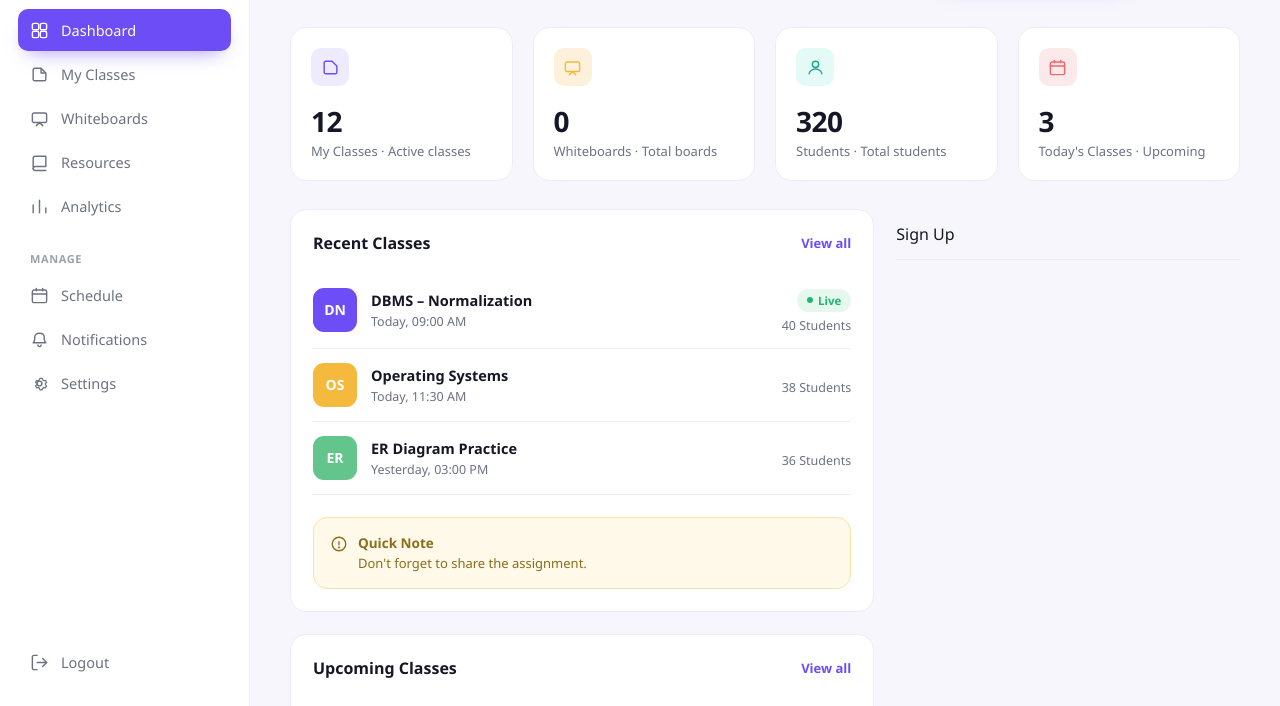
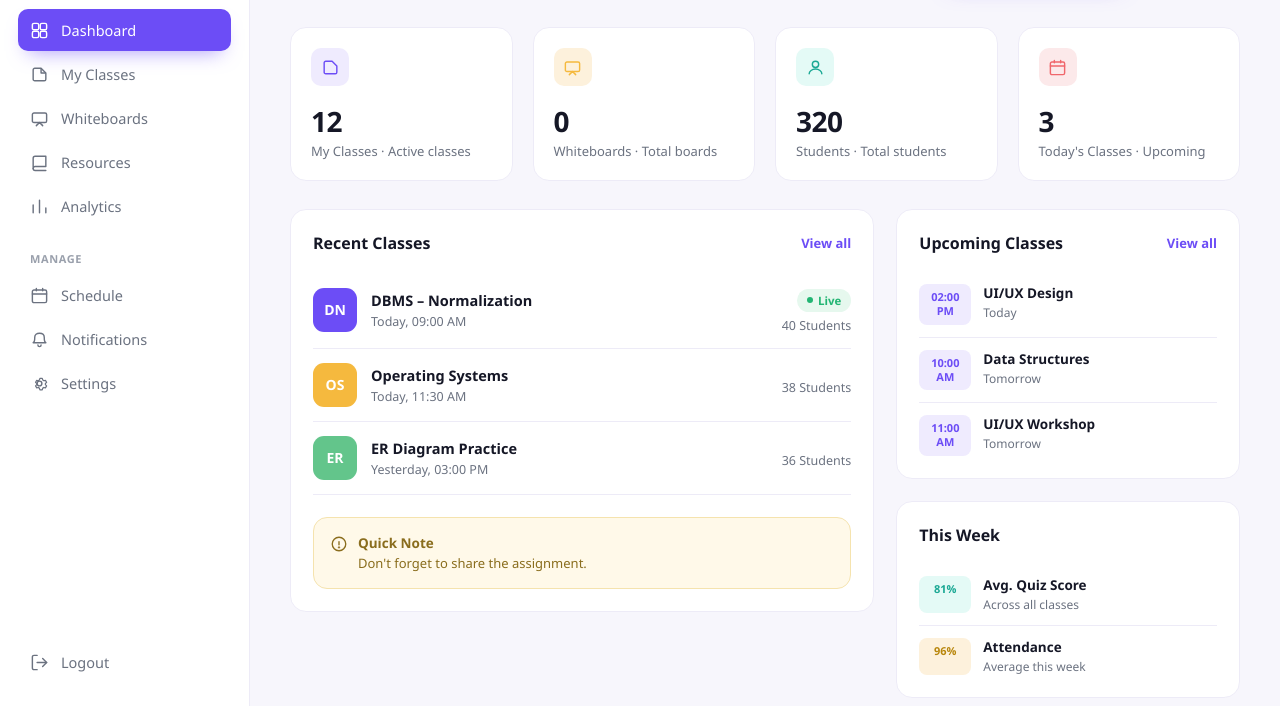
Before and after one commit to aparnasankar1408/LEARNIXX, a website: page s3.html in a window 1280 px wide. Shown: the part 89-795 px from the top of the page. Drawn offline with Linux system fonts and the light colour scheme.

```diff
--- a/s3.html
+++ b/s3.html
@@ -576,9 +576,6 @@
           </div>
         </div>
       </div>
-      <a href="signup.html" class="class-row">
-    Sign Up
-</a>
 
       <!-- Side panel: Upcoming Classes -->
       <div class="side-panel">
```
